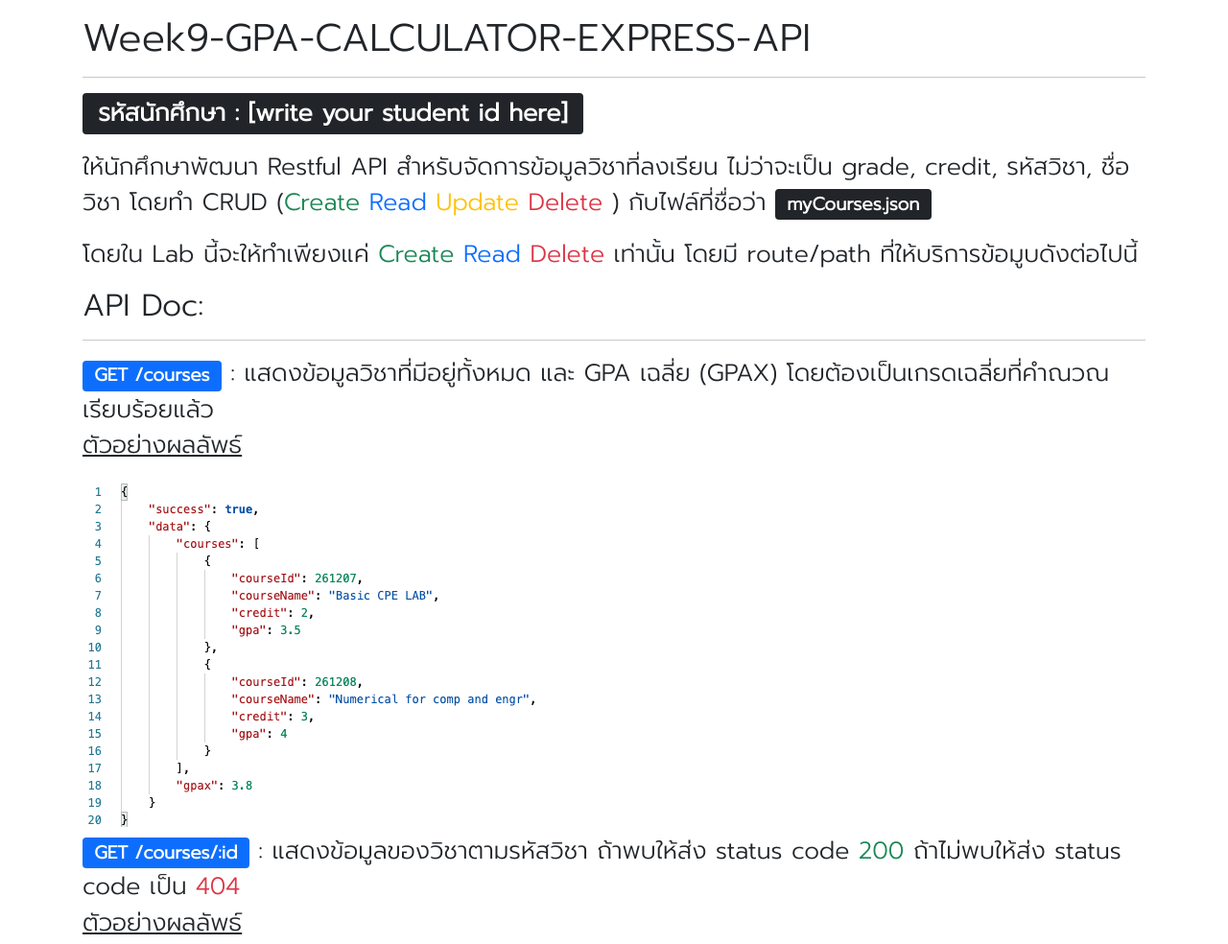
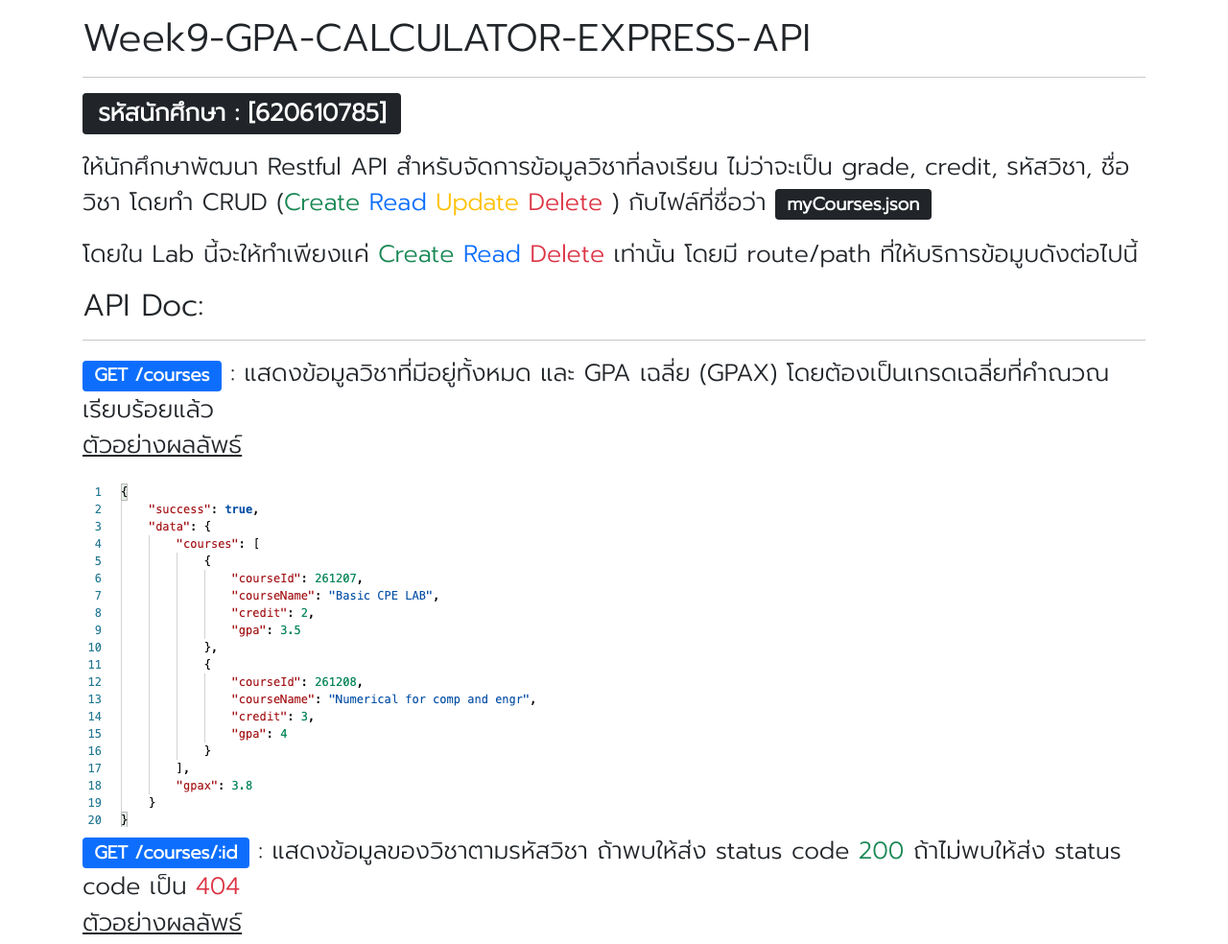
Before and after one commit to nayrunner/261207_620610785, a website: page instruction.html in a window 1280 px wide. Shown: the top 984 px of the page at 96% size. Drawn offline with nearby package versions, Linux system fonts and the light colour scheme; files whose address does not match are found by name.

Commit message:
Update instruction.html

```diff
--- a/instruction.html
+++ b/instruction.html
@@ -34,7 +34,7 @@
     <div class="container p-3">
       <h1>Week9-GPA-CALCULATOR-EXPRESS-API</h1>
       <hr />
-      <p class="badge bg-dark r">รหัสนักศึกษา : [write your student id here]</p>
+      <p class="badge bg-dark r">รหัสนักศึกษา : [620610785]</p>
 
       <p>
         ให้นักศึกษาพัฒนา Restful API สำหรับจัดการข้อมูลวิชาที่ลงเรียน ไม่ว่าจะเป็น grade,
```
